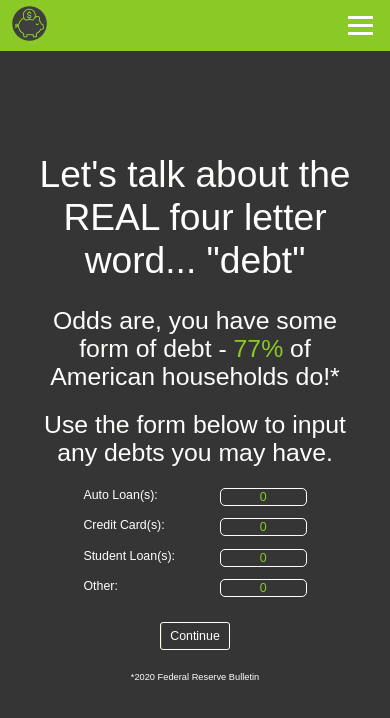
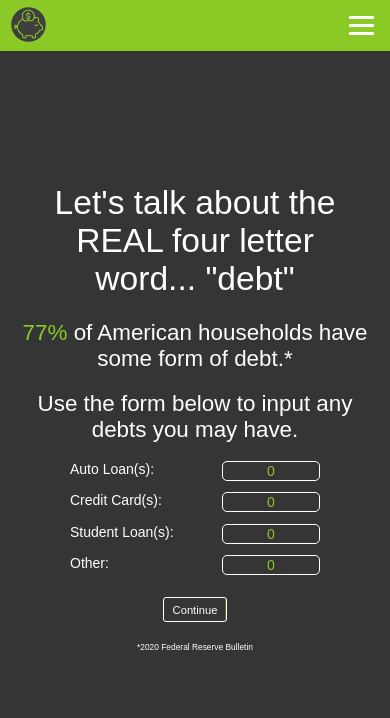
Before and after one commit to corumgold/simpli-money-path, a React (Create React App) app: page /simpli-path/debts in a window 390 px wide. Shown: the top 718 px of the page. Built offline with nearby package versions, Linux system fonts and the light colour scheme; a web font is replaced by a local one.

Commit message:
Make non scrollable (hopefully)

```diff
--- a/src/components/simpli-path/Emergency.js
+++ b/src/components/simpli-path/Emergency.js
@@ -27,11 +27,11 @@ const Emergency = () => {
     <>
       <h1>Okay, {user.name} - let's go back to the emergency fund</h1>
       <h2>
-        You have some cash ready for a small emergency, but what if you run into
-        a larger emergency like the loss of a job or a serious accident/illness?
+        You have some cash ready for a small emergency, but what if you
+        experience a more costly emergency?
       </h2>
       <h3>
-        It's recommended that you have somewhere between 3 and 6 months expenses{" "}
+        It's recommended that you have between 3 and 6 months expenses{" "}
         ({formatter.format(threeMonths)} - {formatter.format(sixMonths)})* in a
         savings account ready if you ever need it.
       </h3>
--- a/src/components/simpli-path/Expenses.js
+++ b/src/components/simpli-path/Expenses.js
@@ -27,10 +27,10 @@ const Expenses = () => {
         <a href="/simpli-path/income">Actually... I need to change that...</a>
       </h3>
       <h2>
-        Up next, we need to figure out what you typically spend in a month using
-        the <a href="/budget">Budget Tool</a>.
+        Up next, we'll figure out what you spend per month using the{" "}
+        <a href="/budget">Budget Tool</a>. You can change this later with the
+        link in the nav bar.
       </h2>
-      <h2>No pressure, you can always change your budget later.</h2>
       <h2>
         <span>Total Expenses:</span>
       </h2>
--- a/src/components/simpli-path/debt-stop-split/Debts.js
+++ b/src/components/simpli-path/debt-stop-split/Debts.js
@@ -46,8 +46,7 @@ const Debts = () => {
     <>
       <h1>Let's talk about the REAL four letter word... "debt"</h1>
       <h2>
-        Odds are, you have some form of debt - <span>77%</span> of American
-        households do!*
+        <span>77%</span> of American households have some form of debt.*
       </h2>
       <h2>Use the form below to input any debts you may have.</h2>
       <form className="money-data">
--- a/src/styles.css
+++ b/src/styles.css
@@ -59,7 +59,7 @@ form {
   justify-content: center;
   align-items: center;
   flex-direction: column;
-  min-width: 300px;
+  min-width: 250px;
 }
 input {
   background-color: transparent;
@@ -70,6 +70,7 @@ input {
   text-align: center;
   width: 7em;
   font: inherit;
+  font-size: 1.25em;
   margin: 0.75em;
 }
 input::-webkit-outer-spin-button,
@@ -78,6 +79,7 @@ input::-webkit-inner-spin-button {
   margin: 0;
 }
 label {
+  font-size: 1.25em;
   text-align: start;
 }
 .money-data input {
@@ -92,7 +94,7 @@ input:focus {
   display: flex;
   justify-content: space-between;
   flex-direction: row;
-  width: 18em;
+  width: 100%;
   margin-bottom: 1em;
 }
 form button {
@@ -222,13 +224,14 @@ body {
   text-align: center;
 }
 #main-content {
-  padding: 6em 2em;
+  padding: 3em 2em;
+  /* padding-top: max(50px, 10vh); */
   display: flex;
   justify-content: center;
   align-items: center;
   flex-direction: column;
   height: 100dvh;
-  overflow: hidden;
+  /* overflow: hidden; */
 }
 h1,
 h2,
@@ -251,7 +254,7 @@ body {
 }
 @media screen and (max-width: 480px) {
   body {
-    font-size: 0.775em;
+    font-size: 0.7em;
   }
 }
 h1 {
```
